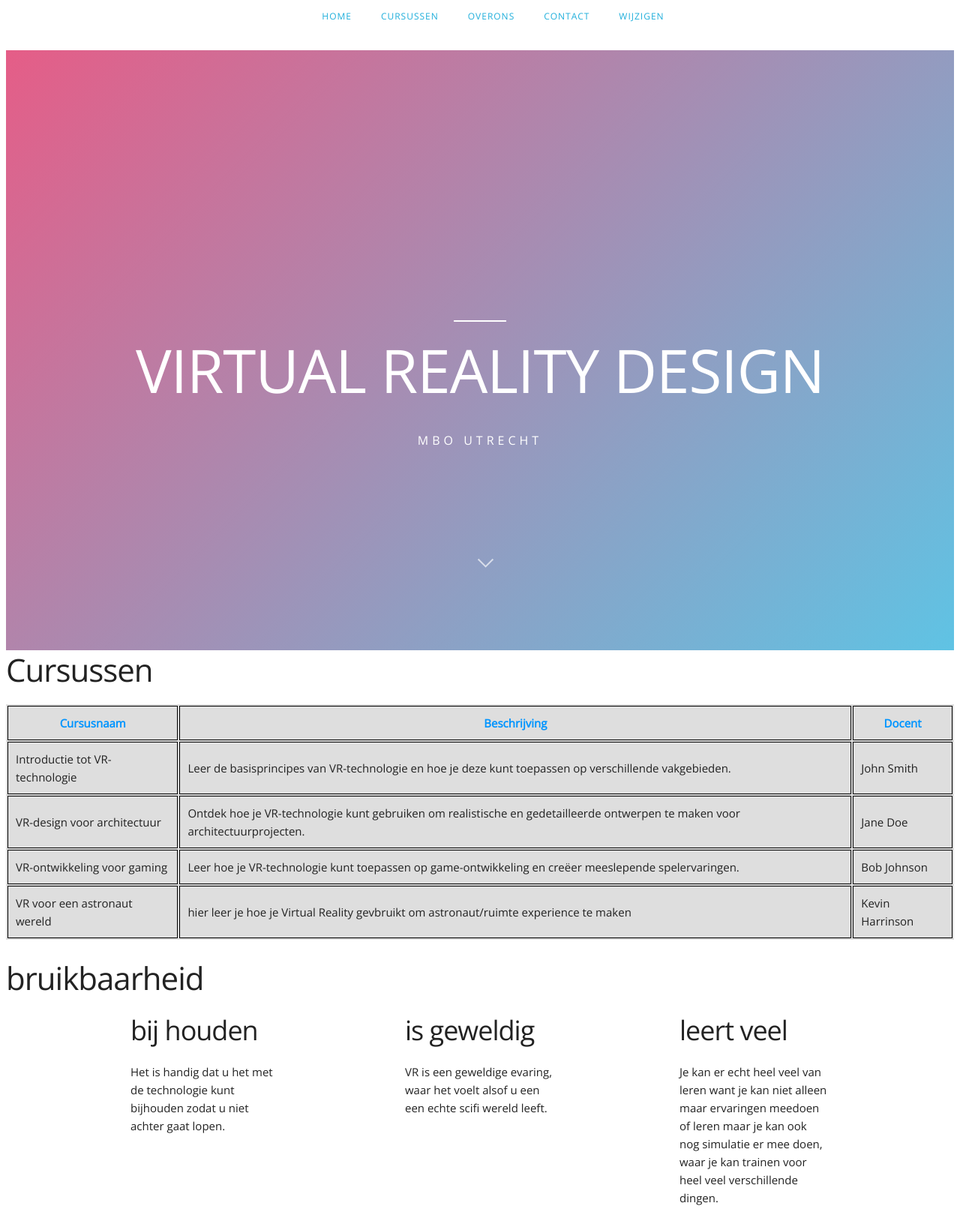
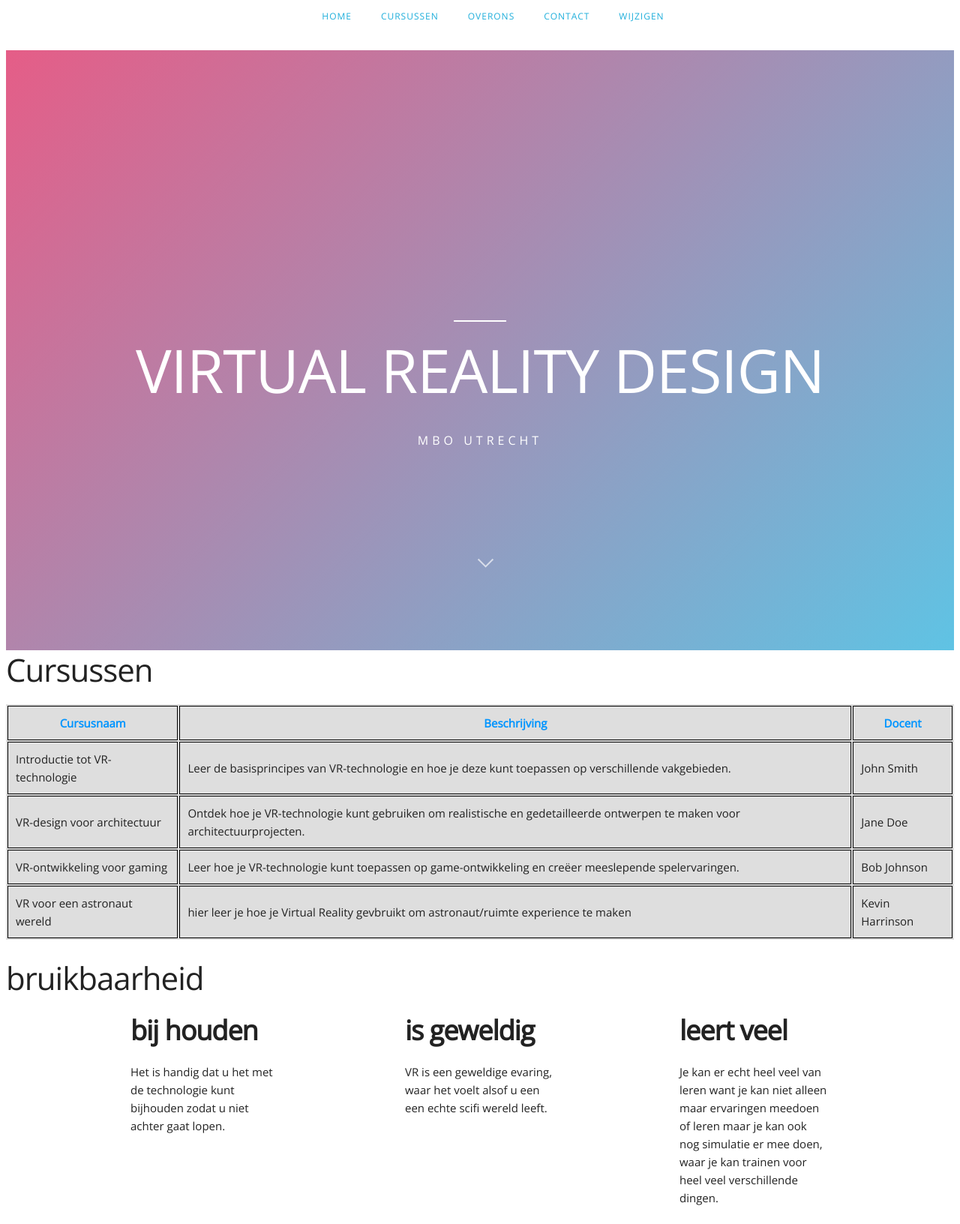
Before and after one commit to salmaazou/Project-3-p4, a PHP site: page /courses.php in a window 1280 px wide. Shown: the top 1632 px of the page at 75% size. Run offline with PHP 8.4, Linux system fonts and the light colour scheme.

Commit message:
changed the emmet cheatsheet from section.bruikbaar-box>h3 to div.info>div>h3 because the styling wasn't showing on the page

```diff
--- a/css/about.css
+++ b/css/about.css
@@ -693,6 +693,6 @@ section {
 }
 
 /** makes the 3 title's in the 3 div's bigger and bring more attention to the title's */
-section.bruikbaar>h3 {
+div.info>div>h3 {
 	font-weight: bold;
 }
```
